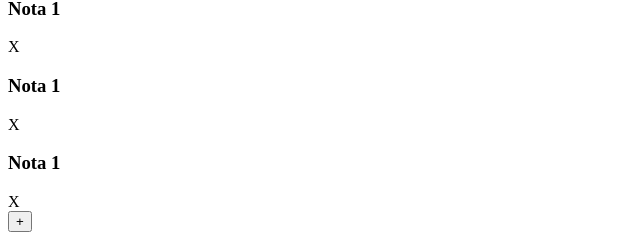
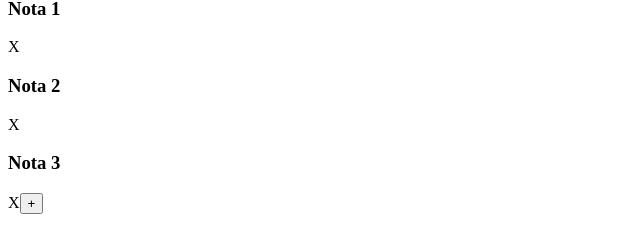
Before and after one commit to master-sebastian/todolist_reactjs, a React (Create React App) app: page / in a window 1280 px wide. Shown: the part 122-356 px from the top of the page, without its empty margins (0-640 px from the left). Built offline with nearby package versions, Linux system fonts and the light colour scheme.

Commit message:
Estados y Eventos usando comunicacion entre componentes

```diff
--- a/src/components/js/TodoSearch.js
+++ b/src/components/js/TodoSearch.js
@@ -1,6 +1,11 @@
-function TodoSearch(){
+function TodoSearch(props){
+
+    const onChangeEventSearch = (event) => {
+        props.setSearchObj(event.target.value)
+    }
+
     return (<>
-        <input type="text"/>
+        <input type="text" value={props.search} onChange={ onChangeEventSearch }/>
     </>)
 }
 
--- a/src/data/dataset_test.js
+++ b/src/data/dataset_test.js
@@ -5,11 +5,11 @@ const dataset_test = [
         completed: false
     },
     {
-        text: "Nota 1",
+        text: "Nota 2",
         completed: false
     },
     {
-        text: "Nota 1",
+        text: "Nota 3",
         completed: false
     }
 ]
--- a/src/pages/js/App.js
+++ b/src/pages/js/App.js
@@ -13,22 +13,27 @@ function App() {
   const [ search, setSearch ] = React.useState("")
   const [ listTodoList, setListTodoList ] = React.useState(dataset_test)
 
-  console.log(dataset_test)
+
   return (<>
     <TodoCounter
       text="Has completado @number_items_completed@ de @number_items@"
       numberItemsCompleted="3"
       numberItems="10"
     />
-    <TodoSearch/>
+    <TodoSearch
+      search={search}
+      setSearchObj={ setSearch }
+    />
     <TodoList>
       {
         listTodoList.map((element, index) => {
-          return (<TodoItem key={index} text={element.text}/>)
+          if(search == null || search == "" || (typeof search == "string" && element.text.indexOf(search) > -1)){
+            return (<TodoItem key={index} text={element.text} />)
+          }
+          return (<></>)
         })
       }
     </TodoList>
-    <br></br>
     <TodoButton text="+"/>
   </>);
 }
```
Also changed, not shown: 1 other file (tests, documents, lock files or other folders).
